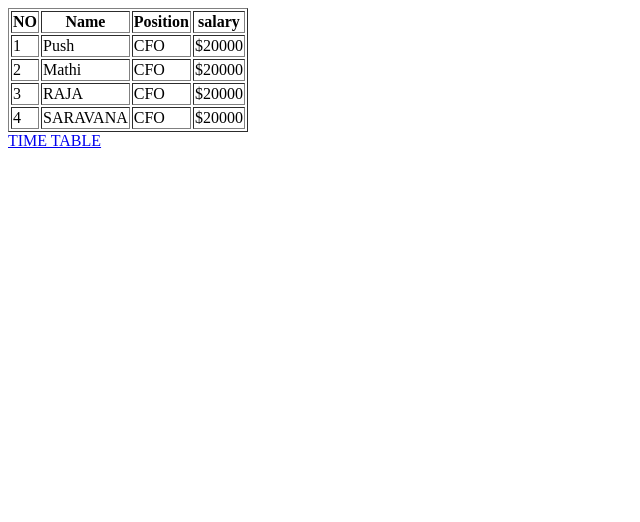
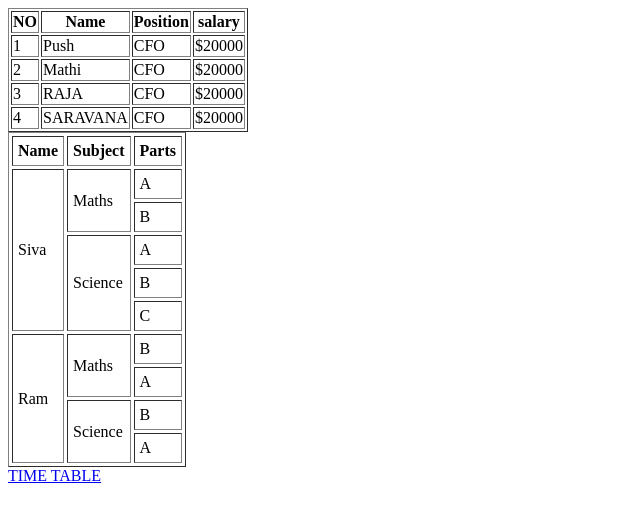
Before and after one commit to Pushqwe/Tables, a plain HTML site: page index.html in a window 1280 px wide. Shown: the whole page, without its empty margins (0-640 px from the left). Drawn offline with Linux system fonts and the light colour scheme.

Commit message:
updated commit

```diff
--- a/index.html
+++ b/index.html
@@ -43,6 +43,39 @@
 
             </tr>
         </thead>
+        <table border="1" cellpadding="5" cellspacing="3">
+          <thead>
+              <tr>
+                  <th>Name</th>
+                  <th>Subject</th>
+                  <th>Parts</th>
+              </tr>
+          </thead>
+          <tbody>
+              <tr>
+                  <td rowspan="5">Siva</td>
+                  <td rowspan="2">Maths</td>
+                  <td>A</td>
+              </tr>
+              <tr>
+                  <td>B</td>
+              </tr>
+              <tr>
+                  <td rowspan="3">Science</td>
+                  <td>A</td>
+              </tr>
+              <tr><td>B</td></tr>
+              <tr><td>C</td></tr>
+              <tr><td rowspan="4">Ram</td>
+              <td rowspan="2">Maths</td>
+              <td>B</td></tr>
+          <tr><td>A</td></tr>
+          <tr>
+              <td rowspan="2">Science</td>
+              <td>B</td>
+          </tr>
+          <tr><td>A</td></tr>
+          </tbody>
 
 
     </table>
```
